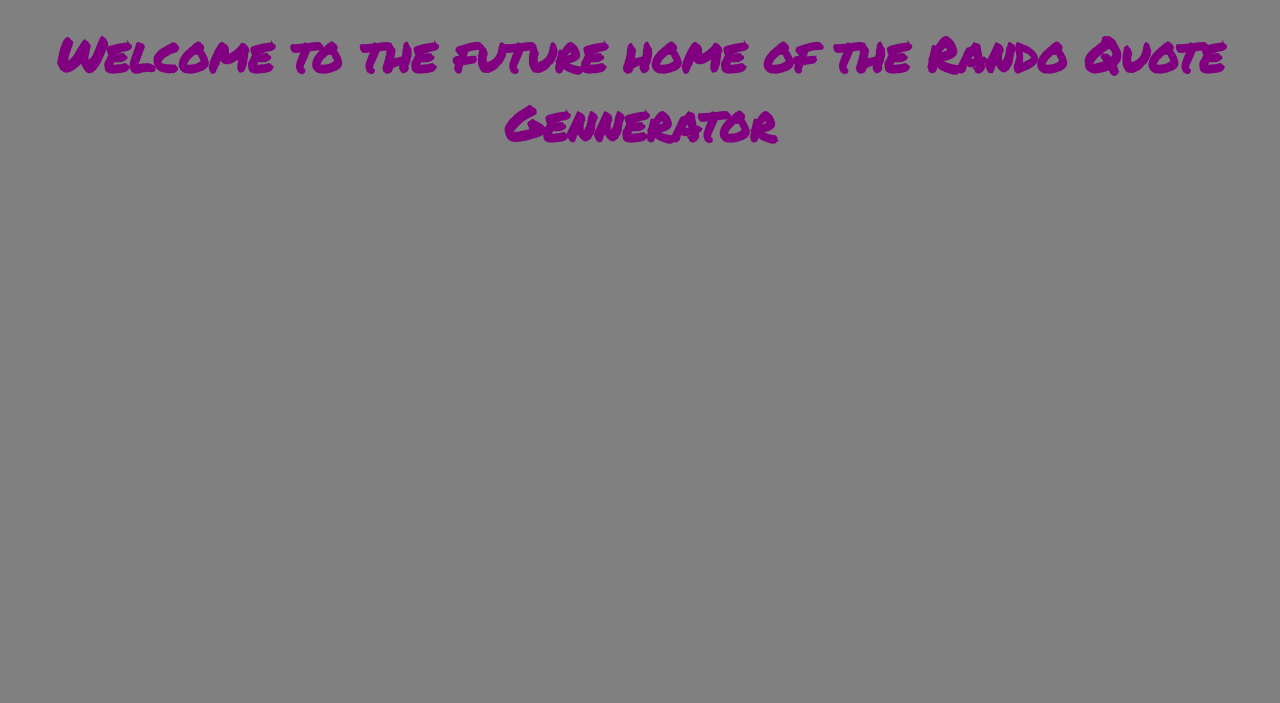
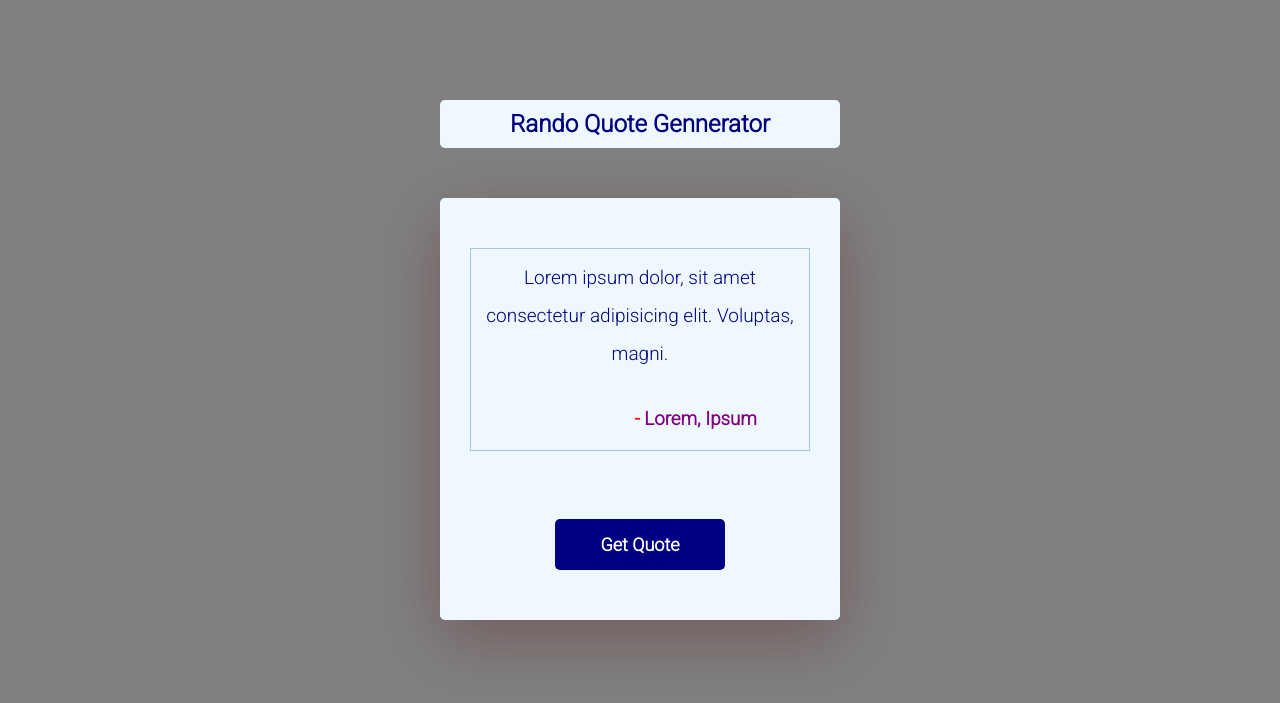
Before and after one commit to letsDoTacos/JavaScript, a plain HTML site: page quoteGen/index.html in a window 1280 px wide. Drawn offline with Linux system fonts and the light colour scheme; no server answers; a web font is replaced by a local one.

Commit message:
rando quote gen

```diff
--- a/quoteGen/index.html
+++ b/quoteGen/index.html
@@ -5,21 +5,46 @@
   <meta http-equiv="X-UA-Compatible" content="IE=edge">
   <meta name="viewport" content="width=device-width, initial-scale=1.0">
   <link rel="preconnect" href="https://fonts.googleapis.com">
+  <link rel="preconnect" href="https://fonts.gstatic.com" crossorigin>
+  <link href="https://fonts.googleapis.com/css2?family=Red+Hat+Mono:wght@300;400&family=Roboto:wght@300&display=swap" rel="stylesheet">
   <link rel="stylesheet" href="style.css">
-  <link rel="preconnect" href="https://fonts.gstatic.com" crossorigin>
-  <link href="https://fonts.googleapis.com/css2?family=Permanent+Marker&display=swap" rel="stylesheet">
-  <link rel="preconnect" href="https://fonts.googleapis.com">
-  <link rel="preconnect" href="https://fonts.gstatic.com" crossorigin>
-  <link href="https://fonts.googleapis.com/css2?family=Red+Hat+Mono:wght@300;400&display=swap" rel="stylesheet">
+
+
 
   <title>Random Quote Generator</title>
 </head>
 <body>
 
+    <!-- body -->
+
   <!-- h1 -->
-  <h1>Welcome to the future home of the Rando Quote Gennerator</h1>
+  <!-- <h1>Welcome to the future home of the Rando Quote Gennerator</h1> -->
 
-  <!-- body -->
+  <!-- wrapper -->
+  <div class="wrapper">
+    <h2>Rando Quote Gennerator</h2>
+
+      <!-- container -->
+  <div class="container">
+      <!-- display -->
+  <div class="display">
+    <p id="quote">
+      Lorem ipsum dolor, sit amet consectetur adipisicing elit. Voluptas,
+      magni.
+    </p>
+      <!-- h3 -->
+  <h3 id="author">Lorem, ipsum</h3>
+  </div>
+  <button id="btn">Get Quote</button>
+  </div>
+  </div>
+
+
+
+
+
+
+
 
 
   <!-- script -->
--- a/quoteGen/index.js
+++ b/quoteGen/index.js
@@ -1 +1,20 @@
-alert('Peanut Butter Jelly Time!!!');
+// alert('Peanut Butter Jelly Time!!!');
+
+let quote = document.getElementById("quote");
+let author = document.getElementById("author");
+let btn = document.getElementById("btn");
+
+const url = "https://api.quotable.io/random";
+
+let getQuote = () => {
+  fetch(url)
+    .then((data) => data.json())
+    .then((item) => {
+      quote.innerText = item.content;
+      author.innerHTML = item.author;
+    });
+};
+
+window.addEventListener("load", getQuote);
+
+btn.addEventListener("click", getQuote);
--- a/quoteGen/style.css
+++ b/quoteGen/style.css
@@ -3,18 +3,90 @@
   padding: 0;
   margin: 0;
   box-sizing: border-box;
+  font-family: "Roboto", sans-serif;
 }
 
 /* h1 */
-h1 {
+/* h1 {
   font-family: "Permanent Marker", cursive;
   text-align: center;
   color: purple;
   margin-top: 20px;
   font-size: 48px;
-}
+} */
 
 /* body */
 body {
   background-color: grey;
 }
+
+/* h2 & wrapper */
+
+.wrapper {
+  width: 400px;
+  height: 600px;
+  position: absolute;
+  transform: translate(-50%, -50%);
+  top: 50%;
+  left: 50%;
+}
+
+.wrapper h2 {
+  text-align: center;
+  margin: 0px 30px 50px 0px;
+  background-color: aliceblue;
+  border-radius: 5px;
+  padding: 10px;
+  width: 100%;
+  color: navy;
+}
+
+/* container */
+.container {
+  width: 100%;
+  background-color: aliceblue;
+  padding: 50px 30px;
+  box-shadow: 0 20px 65px rgba(87, 11, 16, 0.3);
+  position: relative;
+  border-radius: 5px;
+  text-align: center;
+}
+
+/* display */
+.display {
+  box-shadow: 0 0 20px rgbs(0, 139, 253, 0.25);
+  padding: 10px;
+  border: 1px solid rgba(9, 82, 158, 0.3);
+}
+
+/* text */
+.container p {
+  color: navy;
+  line-height: 2;
+  font-size: 19px;
+}
+
+.container h3 {
+  color: purple;
+  margin: 35px 0 10px 35%;
+  font-weight: 600;
+  text-transform: capitalize;
+}
+
+.container h3::before {
+  content: "- ";
+  color: red;
+}
+
+/* button */
+.container button {
+  background-color: navy;
+  border: none;
+  padding: 15px 45px;
+  border-radius: 5px;
+  margin-top: 20%;
+  font-size: 18px;
+  font-weight: 600;
+  color: #ffffff;
+  cursor: pointer;
+}
```
Also changed, not shown: passwordGenerator/style.css (+22 -16 lines).
